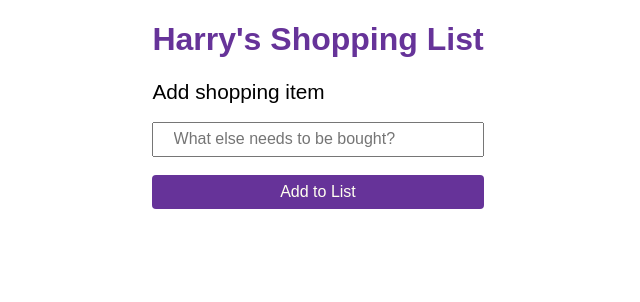
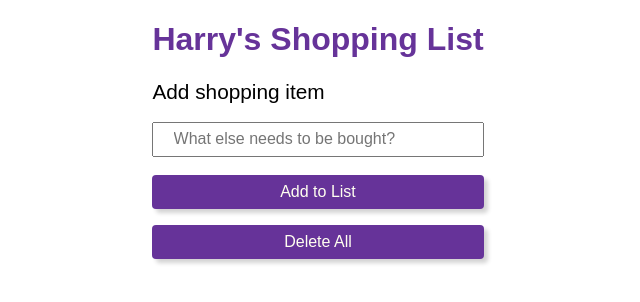
Before and after one commit to KarinLiegmann/Wizard-Shopping-List, a React (Create React App) app in the folder wizard-shopping-list/: page / in a window 1280 px wide. Shown: the top 302 px of the page, without its empty margins (322-962 px from the left). Built offline with nearby package versions, Linux system fonts and the light colour scheme.

Commit message:
added save and load from localstorage

```diff
--- a/wizard-shopping-list/src/App.js
+++ b/wizard-shopping-list/src/App.js
@@ -1,13 +1,24 @@
-import { useState } from 'react'
+import { useState, useEffect } from 'react'
 import { v4 as uuidv4 } from 'uuid'
 
 import Headline from './Headline'
 import Form from './Form/Form'
 import ShoppingItem from './Form/ShoppingItem'
+import Button from './Button/Button'
+
+import loadFromLocal from './lib/loadFromLocal'
+import saveToLocal from './lib/saveToLocal'
 // import ShoppingList from './Form/ShoppingList'
 
 function App() {
-  const [shoppingItems, setShoppingItems] = useState([])
+  const LOCAL_STORAGE_KEY = 'hogwartsShoppingList'
+  const [shoppingItems, setShoppingItems] = useState(loadFromLocal(LOCAL_STORAGE_KEY) ?? [])
+
+
+  useEffect(() => {
+    saveToLocal(LOCAL_STORAGE_KEY, shoppingItems)
+  }, [shoppingItems])
+
 
   function addShoppingItem(title) {
     const newShoppingItem = { title, isDone: false, id: uuidv4() } // Vorsicht, uuidv4 ist eine Funktion!
@@ -31,11 +42,17 @@ function App() {
     setShoppingItems(allRemainingItems)
   }
 
+  function deleteShoppingList() {
+    setShoppingItems([])
+  }
+
 
   return (
     <div className="App">
       <Headline name="Harry" />
       <Form onCreateShoppingItem={addShoppingItem} />
+      <Button text="Delete All" onClickFunction={deleteShoppingList}/>
+
       {
       shoppingItems.map(({title, isDone, id}) =>
       (<ShoppingItem
--- a/wizard-shopping-list/src/Button/Button.js
+++ b/wizard-shopping-list/src/Button/Button.js
@@ -1,9 +1,9 @@
 import PropTypes from 'prop-types'
 import styled from 'styled-components'
 
-export default function Button({ type, text }) {
+export default function Button({ text, onClickFunction}) {
     return (
-        <MainButton type={type}>{text}</MainButton>
+        <MainButton onClick={onClickFunction}>{text}</MainButton>
     )
 }
 
@@ -17,5 +17,13 @@ const MainButton = styled.button`
     border-radius: 4px;
     color: ivory;
     font-size: 1rem;
+    margin-bottom: 1rem;
     padding: .5rem 1.5rem;
+    width: 100%;
+    box-shadow: 4px 4px 4px lightgray;
+
+    &:hover {
+        transform: scale(1.1);
+        color: lightgray;
+    }
 `
--- a/wizard-shopping-list/src/Form/DeleteButton.js
+++ /dev/null
@@ -1,6 +0,0 @@
-import styled from 'styled-components'
-import Button from '../Button/Button'
-
-export default function DeleteButton({onDeleteAll}) {
-    <Button type="submit" text="Delete All" onClick={onDeleteAll}/>
-}
--- a/wizard-shopping-list/src/Form/Form.js
+++ b/wizard-shopping-list/src/Form/Form.js
@@ -3,12 +3,12 @@ import styled from 'styled-components'
 import Button from '../Button/Button'
 
 
-export default function Form({ onCreateShoppingItem }) {
+export default function Form({ onCreateShoppingItem, onClickFunction }) {
     function handleSubmit(event) {
         event.preventDefault();
         const form = event.target; // Get the form element by the event
         const input = form.title; // The name attribute of the input field
-        onCreateShoppingItem(input.value);
+        if (input.value !== '') onCreateShoppingItem(input.value);
         form.reset();
         input.focus();
     }
@@ -20,7 +20,7 @@ export default function Form({ onCreateShoppingItem }) {
             <br />
             <input name="title" type="text" id="shoppinglist" placeholder="What else needs to be bought?"></input>
             <br />
-            <Button type="submit" text="Add to List" />
+            <Button text="Add to List" />
         </FormWrapper>
     )
 }
--- a/wizard-shopping-list/src/Form/ShoppingItem.js
+++ b/wizard-shopping-list/src/Form/ShoppingItem.js
@@ -5,7 +5,7 @@ import { v4 as uuidv4 } from 'uuid'
 export default function ShoppingItem({ isDone, title, onToggleItem, onDeleteItem, id }) {
     return (
         <ListItem>
-                <input type="checkbox" checked={isDone} id={id} onChange={onToggleItem}/>
+                <Checkbox type="checkbox" checked={isDone} id={id} onChange={onToggleItem}/>
                 {title}
 
                 <DeleteIcon onClick={onDeleteItem}>&times;</DeleteIcon>
@@ -29,4 +29,15 @@ color: red;
 cursor: pointer;
 font-weight: bold;
 margin-left: 0.5rem;
+text-align: right;
+transform: scale(1);
 `
+
+const Checkbox = styled.input`
+transform: scale(1.3);
+margin-right: 1rem;
+
+&:hover {
+    transform: scale(1.6)
+}
+`
--- /dev/null
+++ b/wizard-shopping-list/src/lib/loadFromLocal.js
@@ -0,0 +1,7 @@
+export default function loadFromLocal(key) {
+    try {
+      return JSON.parse(localStorage.getItem(key))
+    } catch(error) {
+      console.error('Du hast den Local Storage kaputt gemacht, du Idiot!')
+    }
+  }
--- /dev/null
+++ b/wizard-shopping-list/src/lib/saveToLocal.js
@@ -0,0 +1,3 @@
+export default function saveToLocal(key, items) {
+    localStorage.setItem(key, JSON.stringify(items))
+}
```
